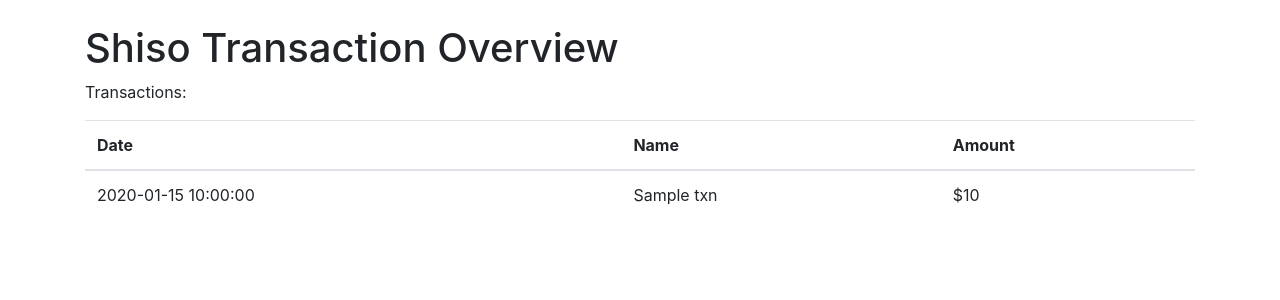
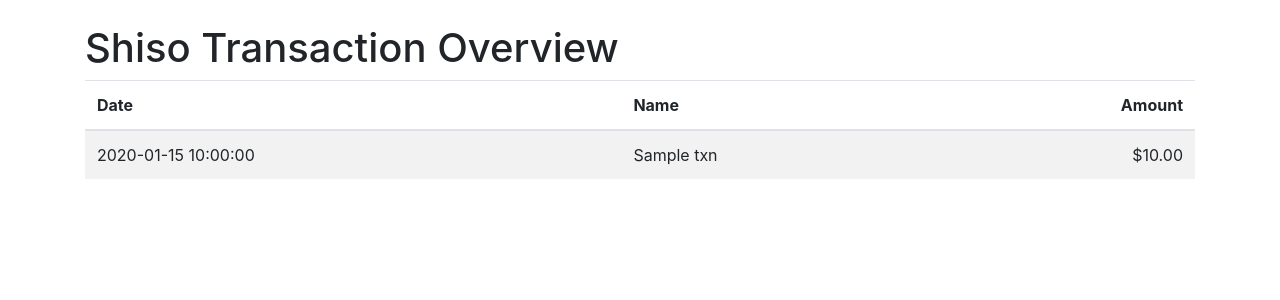
Before and after one commit to brenns10/medb, a Flask app: template medb/templates/shiso/transactions.html in a window 1280 px wide. Shown: the part 56-356 px from the top of the page. Run offline with Flask 2, Linux system fonts and the light colour scheme; the template is opened without the code that fills it: most values are stand-ins (such as "Sample title", 1, 10 or a date in 2020); parts of the project's set-up code (start-up, migrations or seed data) failed here and were passed over; some libraries are stand-ins or nearby versions.

Commit message:
Transactions stripe and hover

```diff
--- a/medb/templates/shiso/transactions.html
+++ b/medb/templates/shiso/transactions.html
@@ -2,13 +2,12 @@
 {% block title %}Shiso Transaction Overview{% endblock %}
 {% block content %}
 <h1>Shiso Transaction Overview</h1>
-<p>Transactions:</p>
-<table class="table">
+<table class="table table-striped table-hover">
   <thead>
     <tr>
       <th scope="col">Date</th>
       <th scope="col">Name</th>
-      <th scope="col">Amount</th>
+      <th class="text-right" scope="col">Amount</th>
     </tr>
   </thead>
   <tbody>
@@ -16,7 +15,7 @@
       <tr>
         <td>{{txn['date']}}</td>
         <td>{{txn['name']}}</td>
-        <td>${{txn['amount']}}</td>
+        <td class="text-right">{{'$%.2f' | format(txn['amount'])}}</td>
       </tr>
     {% endfor %}
   </tbody>
```
